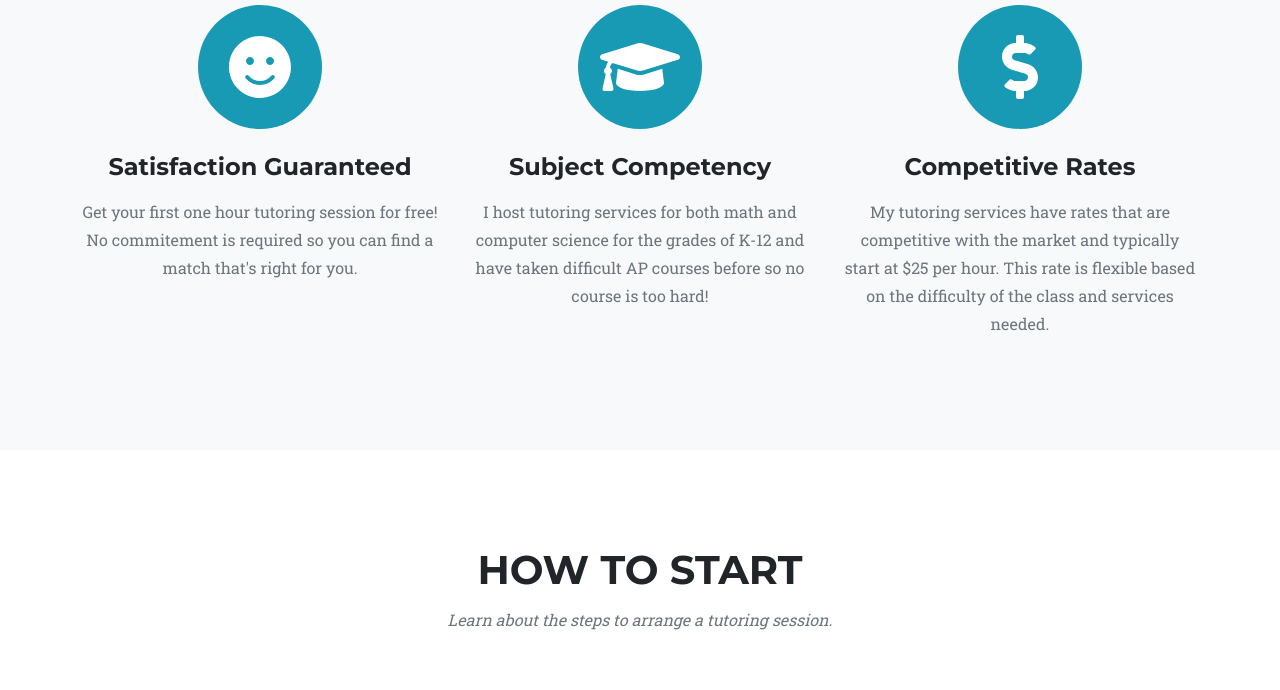
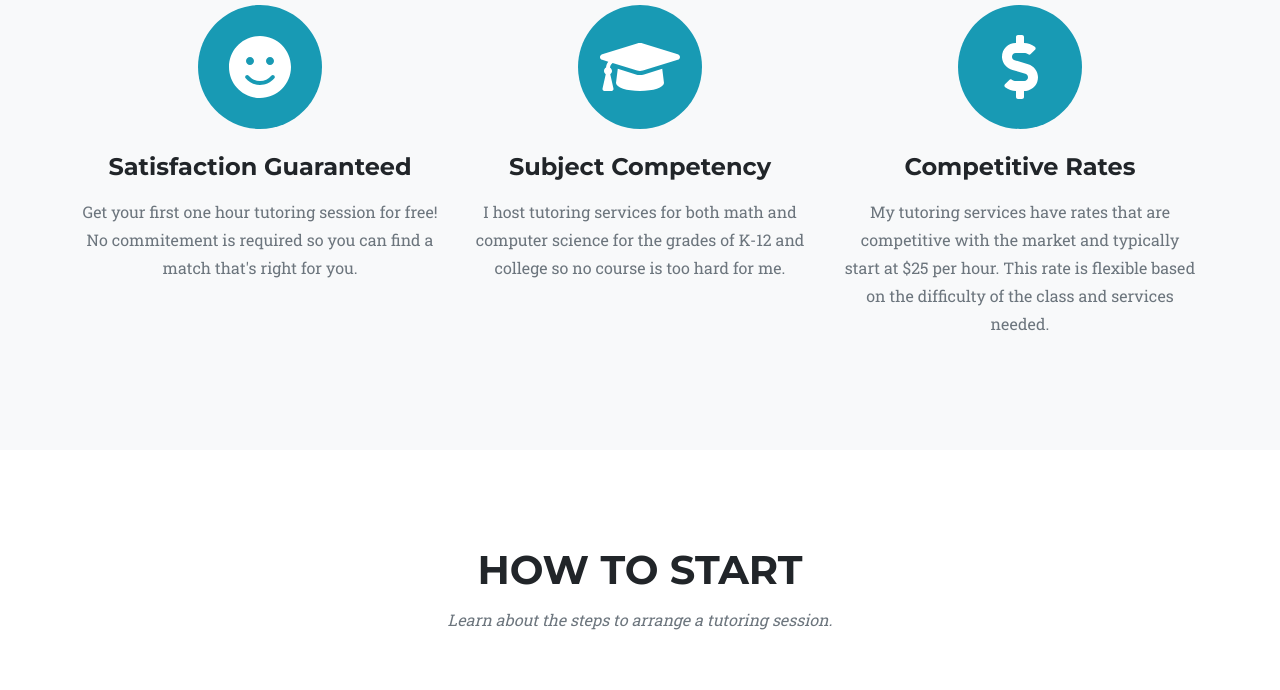
Before and after one commit to the-jaluxe/accel_tutors, a plain HTML site: page public/index.html in a window 1280 px wide. Shown: the part 985-1675 px from the top of the page. Drawn offline with nearby package versions, Linux system fonts and the light colour scheme.

Commit message:
updated text

```diff
--- a/public/index.html
+++ b/public/index.html
@@ -94,8 +94,7 @@
             <h4 class="my-3">Subject Competency</h4>
             <p class="text-muted">
               I host tutoring services for both math and computer science for
-              the grades of K-12 and have taken difficult AP courses before so
-              no course is too hard!
+              the grades of K-12 and college so no course is too hard for me.
             </p>
           </div>
           <div class="col-md-4">
```
Also changed, not shown: 1 other file.
